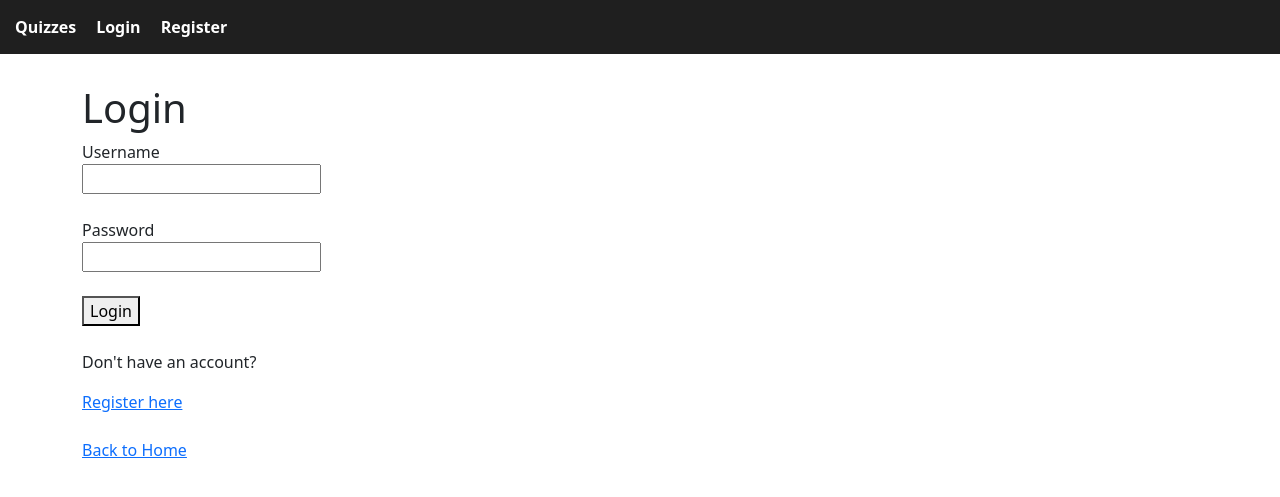
After one commit to benSmith1981/BahootLearning, a Flask app: page /login in a window 1280 px wide. The commit adds this page. Shown: the top 497 px of the page. Run offline with Flask 3, Linux system fonts and the light colour scheme; some libraries are stand-ins or nearby versions.

Commit message:
Added user account to record scores

```diff
--- a/Bahoot/app.py
+++ b/Bahoot/app.py
@@ -136,10 +136,29 @@ def quiz():
     index = session.get("question_index", 0)
 
     if index >= len(questions):
+
+        # Save result if user logged in
+        if "user_id" in session:
+
+            conn = get_db()
+            conn.execute("""
+                INSERT INTO quiz_results (user_id, quiz_id, score, total)
+                VALUES (?, ?, ?, ?)
+            """, (
+                session["user_id"],
+                quiz_id,
+                session["score"],
+                len(questions)
+            ))
+
+            conn.commit()
+            conn.close()
+
         return render_template(
             "quiz_complete.html",
             score=session["score"],
-            total=len(questions)
+            total=len(questions),
+            logged_in=("user_id" in session)
         )
 
     question = questions[index]
@@ -160,6 +179,84 @@ def quiz():
         options=options
     )
 
+@app.route("/results")
+def results():
+
+    if "user_id" not in session:
+        return redirect(url_for("login"))
+
+    conn = get_db()
+
+    results = conn.execute("""
+        SELECT quiz.subject, score, total, date_taken
+        FROM quiz_results
+        JOIN quiz ON quiz.quiz_id = quiz_results.quiz_id
+        WHERE user_id = ?
+        ORDER BY date_taken DESC
+    """, (session["user_id"],)).fetchall()
+
+    conn.close()
+
+    return render_template("results.html", results=results)
+
+# ---------- Auth ----------
+@app.route("/register", methods=["GET", "POST"])
+def register():
+
+    if request.method == "POST":
+        username = request.form["username"]
+        password = request.form["password"]
+
+        conn = get_db()
+        c = conn.cursor()
+
+        try:
+            c.execute(
+                "INSERT INTO users (username, password) VALUES (?, ?)",
+                (username, password)
+            )
+            conn.commit()
+            conn.close()
+
+            return redirect(url_for("login"))
+
+        except:
+            conn.close()
+            return "Username already exists"
+
+    return render_template("register.html")
+
+
+@app.route("/login", methods=["GET", "POST"])
+def login():
+
+    if request.method == "POST":
+        username = request.form["username"]
+        password = request.form["password"]
+
+        conn = get_db()
+
+        user = conn.execute(
+            "SELECT * FROM users WHERE username=? AND password=?",
+            (username, password)
+        ).fetchone()
+
+        conn.close()
+
+        if user:
+            session["user_id"] = user["user_id"]
+            session["username"] = user["username"]
+            return redirect(url_for("index"))
+
+        return "Invalid login"
+
+    return render_template("login.html")
+
+
+@app.route("/logout")
+def logout():
+    session.clear()
+    return redirect(url_for("index"))
 
 if __name__ == "__main__":
     init_db()
--- a/Bahoot/templates/base.html
+++ b/Bahoot/templates/base.html
@@ -17,7 +17,7 @@
 
             {% if session.get('user_id') %}
                 <li><a href="/logout">Logout ({{ session['username'] }})</a></li>
-                <li><a href="{{  url_for('account')}}">Account</a></li>
+                <li><a href="{{  url_for('results')}}">Results</a></li>
 
             {% else %}
                 <li><a href="/login">Login</a></li>
--- /dev/null
+++ b/Bahoot/templates/login.html
@@ -0,0 +1,30 @@
+{% extends "base.html" %}
+
+{% block title %}Welcome to the Quiz{% endblock %}
+
+{% block content %}
+<h1>Login</h1>
+
+<form method="POST">
+
+    <label>Username</label><br>
+    <input type="text" name="username" required>
+    <br><br>
+
+    <label>Password</label><br>
+    <input type="password" name="password" required>
+    <br><br>
+
+    <button type="submit">Login</button>
+
+</form>
+
+<br>
+
+<p>Don't have an account?</p>
+<a href="/register">Register here</a>
+
+<br><br>
+
+<a href="/">Back to Home</a>
+{% endblock %}
```
Also changed, not shown: Bahoot/templates/quiz_complete.html (+8 -1 lines), Bahoot/templates/register.html (added, +33 -0 lines), Bahoot/templates/results.html (added, +32 -0 lines), Bahoot/database.db.
